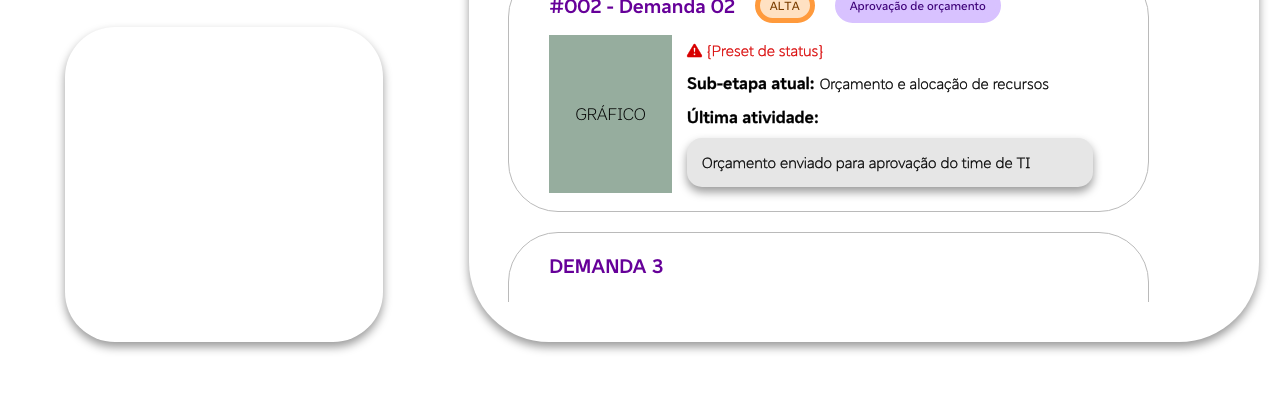
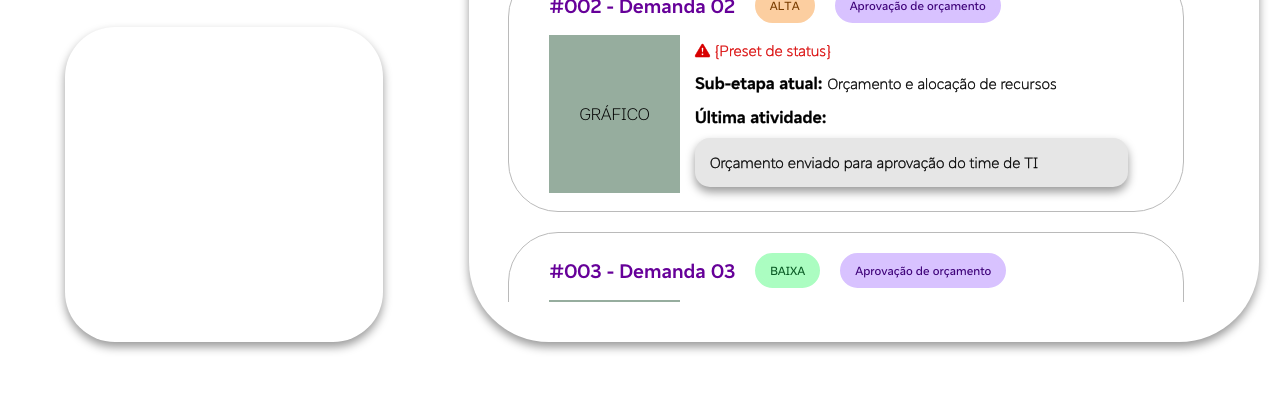
Before and after one commit to giovanafelisbino/front-SAIDTR, a website: page client/profile-main.html in a window 1280 px wide. Shown: the part 398-800 px from the top of the page. Drawn offline with nearby package versions, Linux system fonts and the light colour scheme.

Commit message:
inserção de JS para formatação condicional

```diff
--- /dev/null
+++ b/client/fonts.css
@@ -0,0 +1,20 @@
+@font-face {
+    font-family: 'VivoTypeBold';
+    src: url('fonts/VIVOTYPEBOLD.OTF');
+}
+@font-face {
+    font-family: 'VivoRegular';
+    src: url('fonts/VIVO_REGULAR.OTF');
+}
+@font-face {
+    font-family: 'VivoTypeLight';
+    src: url('fonts/VIVOTYPELIGHT.OTF');
+}
+@font-face {
+    font-family: 'VivoTypeMedium';
+    src: url('fonts/VIVOTYPEMEDIUM.OTF');
+}
+@font-face {
+    font-family: 'VivoTypeRegular';
+    src: url('fonts/VIVOTYPEREGULAR.OTF');
+}
--- a/client/profile-main.html
+++ b/client/profile-main.html
@@ -12,6 +12,7 @@
     <link rel="stylesheet" href="https://cdnjs.cloudflare.com/ajax/libs/font-awesome/6.5.2/css/all.min.css">
     <link rel="stylesheet" href="https://cdn.jsdelivr.net/npm/bootstrap-icons@1.10.5/font/bootstrap-icons.css">
 
+    <link rel="stylesheet" href="./fonts.css">
     <link rel="stylesheet" href="./status.css">
     <link rel="stylesheet" href="./profile-style.css">
 </head>
@@ -20,7 +21,7 @@
     <div id="left-area">
         <div class="picture-area">
             <img class="photo" src="./src/foto-perfil.jpg" alt="foto-perfil">
-            <a>Olá Lúcia!</a>
+            <span>Olá Lúcia!</span>
         </div>
 
         <div class="description-area">
@@ -33,17 +34,17 @@
     <div id="right-area">
         <div class="demands-bubble">
             <div class="inner-square">
-                <div class="demands" id="demanda-1">
+                <div class="demands">
 
                     <div class="demand-header">
                         <div class="title">
-                            <a>#001 - Teste demanda 1</a>
+                            <span>#001 - Teste demanda 1</span>
                             <div class="features" id="features-1">
                                 <div class="priority">
-                                    <a>MÉDIA</a>
+                                    <span>MÉDIA</span>
                                 </div>
                                 <div class="step">
-                                    <a>Arquitetura de soluções</a>
+                                    <span>Arquitetura de soluções</span>
                                 </div>
                             </div>
                         </div>
@@ -70,19 +71,20 @@
                             </div>
                         </div>
                     </div>
+
                 </div>
 
 
-                <div class="demands" id="demanda-2">
+                <div class="demands">
                     <div class="demand-header">
                         <div class="title">
-                            <a>#002 - Demanda 02</a>
+                            <span>#002 - Demanda 02</span>
                             <div class="features" id="features-2">
                                 <div class="priority">
-                                    <a>ALTA</a>
+                                    <span>ALTA</span>
                                 </div>
                                 <div class="step">
-                                    <a>Aprovação de orçamento</a>
+                                    <span>Aprovação de orçamento</span>
                                 </div>
                             </div>
                         </div>
@@ -113,17 +115,46 @@
                     </div>
                 </div>
 
-                <div class="demands" id="demanda-3">
-                    <div class="title">
-                        <a>DEMANDA 3</a>
+                <div class="demands" id="demanda-2">
+                    <div class="demand-header">
+                        <div class="title">
+                            <span>#003 - Demanda 03</span>
+                            <div class="features" id="features-2">
+                                <div class="priority">
+                                    <span>BAIXA</span>
+                                </div>
+                                <div class="step">
+                                    <span>Aprovação de orçamento</span>
+                                </div>
+                            </div>
+                        </div>
+                    </div>
+
+                    <div class="general-info">
+                        <div class="graph">GRÁFICO</div>
+                        <div class="demand-info">
+                            <div class="status">
+                                <p class="actual-stage alert">
+                                    <span>
+                                        <i class="bi bi-exclamation-triangle-fill"></i>
+                                        {Preset de status}
+                                    </span>
+                                </p>
+                            </div>
+                            <div class="sub-stage">
+                                <span>
+                                    <p>Sub-etapa atual:</p>
+                                    <p class="actual-stage">Orçamento e alocação de recursos</p>
+                                </span>
+                            </div>
+                            <div class="last-activity">
+                                <p>Última atividade:</p>
+                                <p class="actual-stage-bubble">Orçamento enviado para aprovação do time de TI</p>
+                            </div>
+                        </div>
                     </div>
                 </div>
 
-                <div class="demands" id="demanda-4">
-                    <div class="title">
-                        <a>DEMANDA 4</a>
-                    </div>
-                </div>
             </div>
         </div>
     </div>
--- a/client/profile-style.css
+++ b/client/profile-style.css
@@ -1,22 +1,8 @@
-@font-face {
-    font-family: 'VivoTypeBold';
-    src: url('fonts/VIVOTYPEBOLD.OTF');
-}
-@font-face {
-    font-family: 'VivoRegular';
-    src: url('fonts/VIVO_REGULAR.OTF');
-}
-@font-face {
-    font-family: 'VivoTypeLight';
-    src: url('fonts/VIVOTYPELIGHT.OTF');
-}
-@font-face {
-    font-family: 'VivoTypeMedium';
-    src: url('fonts/VIVOTYPEMEDIUM.OTF');
-}
-@font-face {
-    font-family: 'VivoTypeRegular';
-    src: url('fonts/VIVOTYPEREGULAR.OTF');
+:root {
+    --primary: #660099;
+    --border: #BABABA;
+    --shadow: 0px 5px 10px rgba(0, 0, 0, 0.4);
+    --background: #FFFFFF;
 }
 
 *{
@@ -64,14 +50,14 @@
     border-radius: 100%;
 }
 
-.picture-area a {
+.picture-area span {
     padding: 20px;
 
     font-size: 33px;
     font-family:'VivoTypeBold',sans-serif;
     -webkit-text-stroke: 1px;
 
-    color: #660099;
+    color: var(--primary);
 }
 
 .description-area {
@@ -93,9 +79,9 @@
 
     padding: 20px 20px;
 
-    background-color: #ffffff;
+    background-color: var(--background);
     border-radius: 50px;
-    box-shadow: 0px 5px 10px rgba(0, 0, 0, 0.4);
+    box-shadow: var(--shadow)
 }
 
 #right-area {
@@ -117,9 +103,9 @@
 
     padding: 40px 0;
 
-    background: white;
+    background: var(--background);
     border-radius: 80px;
-    box-shadow: 0px 5px 10px rgba(0, 0, 0, 0.4);
+    box-shadow: var(--shadow);
 
 }
 
@@ -145,9 +131,9 @@
     overflow: hidden;
 
     height: 245px;
-    width: 90%;
+    width: 95%;
 
-    background-color: #ffffff;
+    background-color: var(--background);
     border-radius: 50px;
     border: 1px solid #BABABA;
 
@@ -177,7 +163,7 @@
 
     font-size: 20px;
     font-family: 'VivoTypeBold', sans-serif;
-    color: #660099;
+    color: var(--primary);
 }
 
 .general-info {
@@ -245,7 +231,7 @@
 
     border-radius: 15px;
     background-color: #e6e6e6;
-    box-shadow: 0px 5px 10px rgba(0, 0, 0, 0.4);
+    box-shadow: var(--shadow);
 
 }
 
--- a/client/script/conditionalFormat.js
+++ b/client/script/conditionalFormat.js
@@ -17,10 +17,10 @@
 */
 
 const PRIORITY_STYLES = {
-    "URGENTE": { bg: "#ffd2d2", border: "#ff4d4d", color: "#7a0000" },
-    "ALTA":    { bg: "#ffe1c2", border: "#ff9a3c", color: "#7a3d00" },
+    "URGENTE": { bg: "#ffb7b7", border: "#ffb7b7", color: "#7a0000" },
+    "ALTA":    { bg: "#fccea0", border: "fccea0", color: "#7a3d00" },
     "MEDIA":   { bg: "#fef251", border: "#fef251", color: "#784600" },
-    "BAIXA":   { bg: "#d7f5df", border: "#5ec97b", color: "#0b5c26" },
+    "BAIXA":   { bg: "#abfdc1", border: "#abfdc1", color: "#0b5c26" },
 };
 
 const STEP_STYLES = {
--- a/client/status.css
+++ b/client/status.css
@@ -1,36 +1,3 @@
-@font-face {
-    font-family: 'VivoTypeBold';
-    src: url('fonts/VIVOTYPEBOLD.OTF');
-}
-@font-face {
-    font-family: 'VivoRegular';
-    src: url('fonts/VIVO_REGULAR.OTF');
-}
-@font-face {
-    font-family: 'VivoTypeLight';
-    src: url('fonts/VIVOTYPELIGHT.OTF');
-}
-@font-face {
-    font-family: 'VivoTypeMedium';
-    src: url('fonts/VIVOTYPEMEDIUM.OTF');
-}
-@font-face {
-    font-family: 'VivoTypeRegular';
-    src: url('fonts/VIVOTYPEREGULAR.OTF');
-}
-
-/*
-  IMPORTANTE:
-  Antes, essas regras estavam presas em "#features-1 .priority" e
-  "#features-1 .step", ou seja, só a demanda #001 recebia o estilo.
-  A partir de #002 as bubbles ficavam sem cor nenhuma.
-
-  Agora o formato (fonte, padding, borda arredondada) é genérico pra
-  QUALQUER demanda. A COR de cada bubble passa a ser definida pelo
-  JavaScript (conditional-formatting.js), de acordo com o texto
-  (ex: "ALTA", "MÉDIA", "Arquitetura de soluções"...).
-*/
-
 .priority,
 .step {
     display: flex;
```
